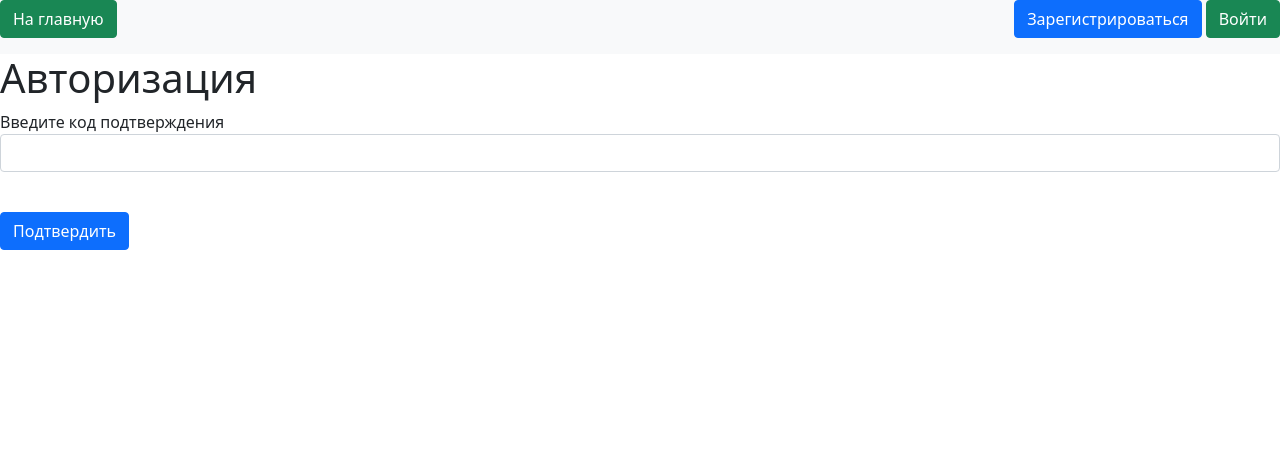
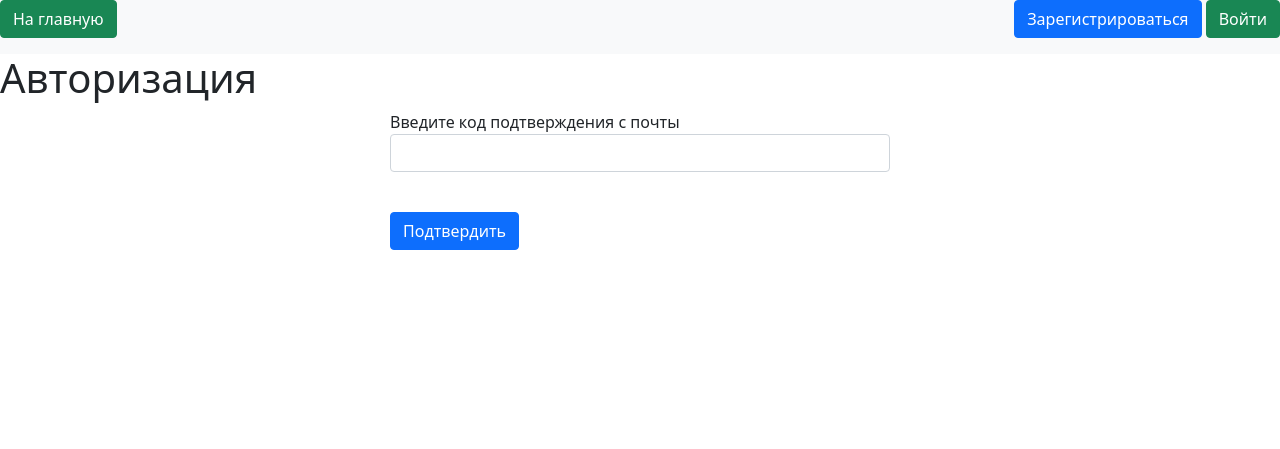
Before and after one commit to NikolaZhal/ballon_to_anywhere, a Flask app: page /confirmation in a window 1280 px wide. Shown: the top 449 px of the page. Run offline with Flask 3, Linux system fonts and the light colour scheme; some libraries are stand-ins or nearby versions.

Commit message:
MANY F5 MAKE ERROR

```diff
--- a/forms/user.py
+++ b/forms/user.py
@@ -20,7 +20,7 @@ class LoginForm(FlaskForm):
 
 
 class ConfirmationForm(FlaskForm):
-    code = StringField('Введите код подтверждения', validators=[DataRequired()])
+    code = StringField('Введите код подтверждения с почты', validators=[DataRequired()])
     submit = SubmitField('Подтвердить')
 
 # class ConfirmationForm(FlaskForm):
--- a/static/css/mystyle.css
+++ b/static/css/mystyle.css
@@ -161,10 +161,10 @@ footer {
 
 .form-scale {
   flex: 1;
-  max-width: 95vw;
+  max-width: 500px;
   justify-content: center;
   display: block;
-  margin: 0 auto;
+  margin: auto;
   text-align: left;
 }
 
--- a/templates/pages/confirmation.html
+++ b/templates/pages/confirmation.html
@@ -2,6 +2,7 @@
 
 {% block content %}
 <h1>Авторизация</h1>
+<div class="form-scale">
 <form action="" method="post">
     {{ form.hidden_tag() }}
     <p>
@@ -15,4 +16,5 @@
     </p>
     <p>{{ form.submit(type="submit", class="btn btn-primary") }}</p>
 </form>
+</div>
 {% endblock %}
--- a/templates/pages/login.html
+++ b/templates/pages/login.html
@@ -3,7 +3,7 @@
 {% block content %}
 <h1>Авторизация</h1>
 <div class="form-scale">
-    <form action="" method="post" class="form-width">
+    <form action="" method="post">
         {{ form.hidden_tag() }}
         <p>
             {{ form.email.label }}<br>
--- a/templates/pages/register.html
+++ b/templates/pages/register.html
@@ -2,7 +2,7 @@
 
 {% block content %}
 <h1>Регистрация</h1>
-<form action="" method="post">
+<form action="" method="post" class="form-scale">
     {{ form.hidden_tag() }}
     <p>
         {{ form.email.label }}<br>
--- a/templates/pages/search.html
+++ b/templates/pages/search.html
@@ -50,7 +50,7 @@
                 <form action="" method="post">
                     <!-- <label class="form-label fashion-text">Цена</label> -->
                     {{ form.hidden_tag() }}
- иу                   <div>
+                  <div>
                         {{ form.csrf_token }}
                     </div>
                     {% for field in form if field.name not in ['csrf_token', 'submit', 'all_types', 'categories'] %}
```
Also changed, not shown: server.py (+6 -6 lines), db/balloons.db.
